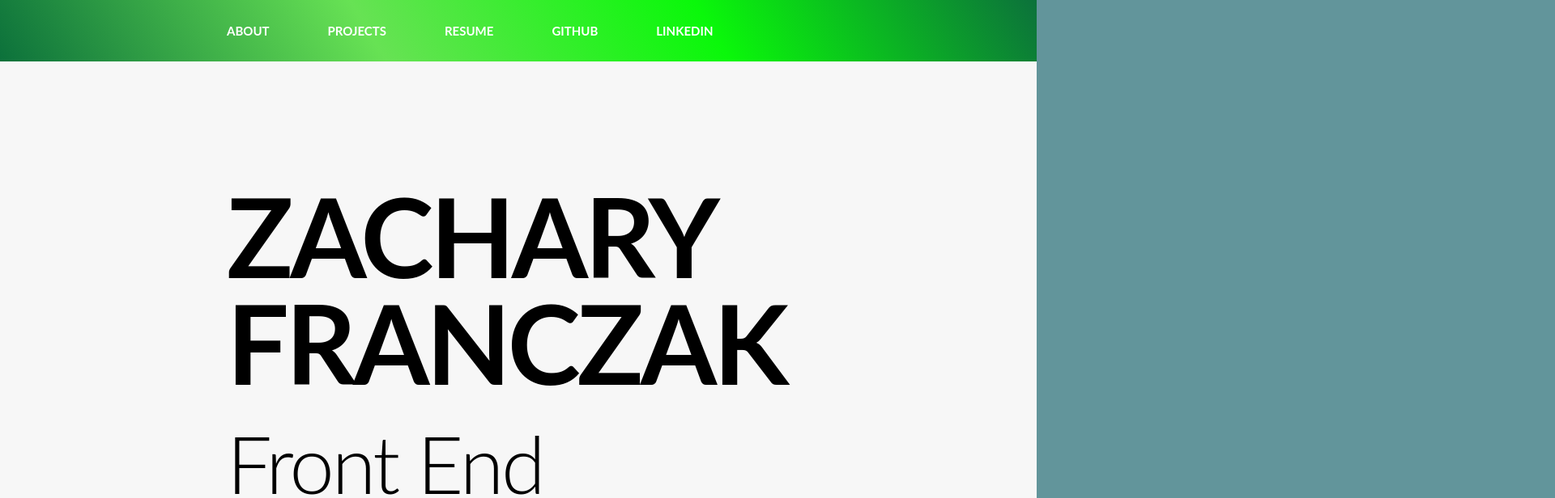
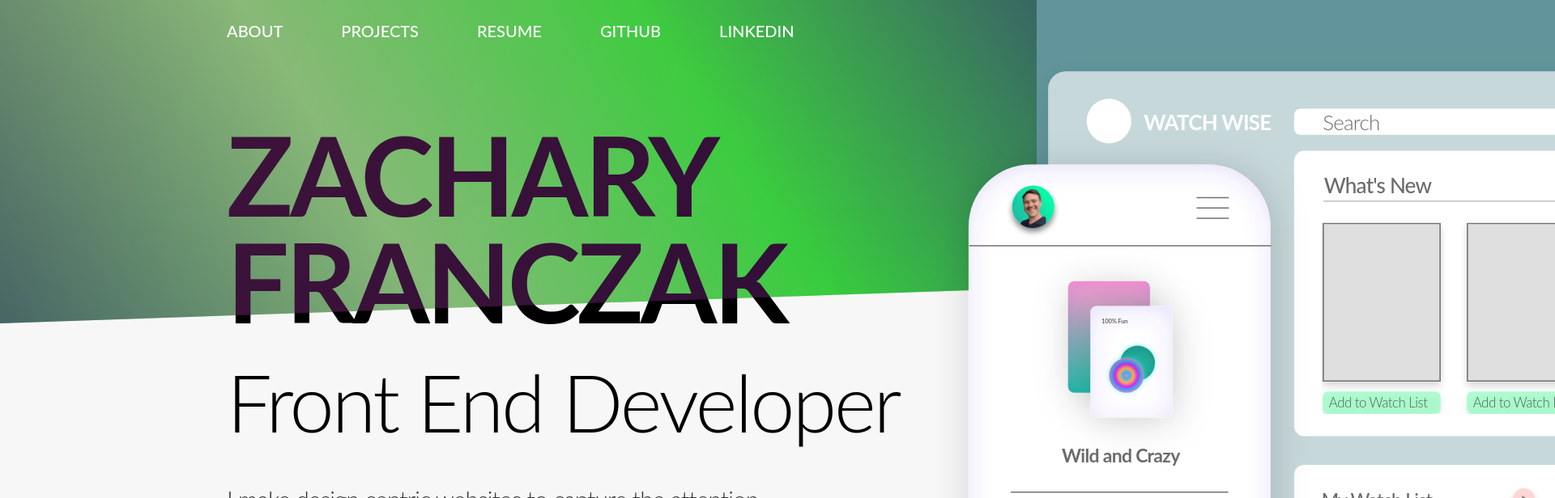
Before and after one commit to zfranczak/portfolio-v2, a React (Vite) app: page / in a window 1280 px wide. Shown: the top 616 px of the page at 81% size, 1920 px wide, since content can reach past the window. Built offline with nearby package versions, Linux system fonts and the light colour scheme.

Commit message:
header layout added gradient background and animation

```diff
--- a/src/App.css
+++ b/src/App.css
@@ -9,24 +9,3 @@ main {
   padding: 0;
   margin: 0;
 }
-
-.title,
-.sub-title,
-.section-title {
-  font-family: 'Rubik', sans-serif;
-  text-transform: uppercase;
-}
-
-.title,
-.section-title {
-  font-size: 4rem;
-}
-
-.sub-title {
-  font-size: 2rem;
-}
-
-.p {
-  padding-top: 10px;
-  font-size: 1.5rem;
-}
--- a/src/components/Header.jsx
+++ b/src/components/Header.jsx
@@ -1,5 +1,6 @@
 import React from 'react';
 import '../styles/Header.css';
+import Graphic from '../assets/Graphic.svg';
 import headshot from '../assets/zak_headshot_in_circle.png';
 import handleScrollToSection from './ScrollToSection.jsx';
 import { FaChevronDown } from 'react-icons/fa';
@@ -7,10 +8,13 @@ import { FaChevronDown } from 'react-icons/fa';
 const Header = () => {
   return (
     <div className='header' id='header'>
+      <div className='shape-overlay'></div>
+
       <div className='header-top'>
         <div className='text'>
           <div className='content'>
-            {/* <img className='headshot' src={headshot} alt='Headshot of Zak' /> */}
+            {/* <img className='headshot' src={headshot} alt='Headshot of Zak' /> */}{' '}
+            <div className='shape-overlay-2'></div>
             <div className='text-container'>
               <h1 className='title'>
                 Zachary<br></br>Franczak
@@ -18,10 +22,10 @@ const Header = () => {
               <h2 className='sub-title'>Front End Developer</h2>
               <p className='p'>
                 I make design centric websites to capture the attention of your
-                audience. I make design centric websites to capturethe attention
-                of your audience.
+                audience.
               </p>
             </div>
+            <img className='graphic' src={Graphic} alt='Project Example' />
           </div>
         </div>
       </div>
--- a/src/index.css
+++ b/src/index.css
@@ -17,4 +17,17 @@
 * {
   padding: 0;
   margin: 0;
+  box-sizing: border-box;
 }
+
+/* Define root variables for colors and font sizes */
+:root {
+  --main-color: #333; /* Main text color */
+  --accent-color: #3ceebc; /* Accent color for highlights */
+  --bg-color: #f7f7f7; /* Background color */
+  --font-xl: 136px; /* Extra large font size */
+  --font-lg: 99px; /* Large font size */
+  --font-md: 30px; /* Medium font size */
+  --font-sm: 15px; /* Small font size */
+  --font-family: 'Lato';
+}
--- a/src/styles/Header.css
+++ b/src/styles/Header.css
@@ -24,6 +24,87 @@ body {
   color: var(--main-color);
   background-color: var(--bg-color);
 }
+.header {
+  position: relative;
+  /* background: linear-gradient(
+      237deg,
+      #0c713b 0%,
+      #0af80a 32%,
+      #67e254 64%,
+      #0c713b 100%
+    )
+    0% 0% no-repeat padding-box; */
+}
+.shape-overlay {
+  position: absolute;
+  top: 0;
+  left: 0;
+  width: 100%;
+  height: 50%;
+  background: linear-gradient(
+      237deg,
+      #0c713b 0%,
+      #0af80a 32%,
+      #67e254 64%,
+      #0c713b 100%
+    )
+    0% 0% no-repeat padding-box;
+  clip-path: polygon(0% 0%, 100% 0%, 4000px 263.12px, 0% 100%);
+  z-index: 0; /* Place the shape overlay above the header content */
+}
+@keyframes gradientAnimation {
+  0% {
+    background-position: 0% 0%;
+  }
+  25% {
+    background-position: 100% 0%;
+  }
+  50% {
+    background-position: 100% 100%;
+  }
+  75% {
+    background-position: 0% 100%;
+  }
+  100% {
+    background-position: right;
+  }
+}
+.shape-overlay-2 {
+  position: absolute;
+  top: 0;
+  left: 0;
+  width: 100%;
+  height: 50%;
+  background: transparent
+    linear-gradient(
+      118deg,
+      #10f1da24 0%,
+      #10f1dacf 32%,
+      #f34bd2e0 64%,
+      #b039ffa3 100%
+    )
+    0% 0% no-repeat padding-box;
+  opacity: 0.32;
+  background-size: 500%;
+  clip-path: polygon(0% 0%, 100% 0%, 4000px 263.12px, 0% 100%);
+  z-index: 2;
+  transition: background 45s ease-in-out;
+  animation: gradientAnimation 45s infinite alternate;
+}
+
+.text-container {
+  width: 1000px;
+  position: relative;
+  z-index: 1;
+}
+.graphic {
+  overflow-x: clip;
+  width: 1600px;
+  position: absolute;
+  top: 50px;
+  left: 1130px;
+  z-index: 4;
+}
 
 /* Header styles */
 .header {
@@ -32,8 +113,12 @@ body {
   flex-direction: column;
   justify-content: flex-start;
   align-items: flex-start;
+
+  padding-top: 150px;
+  position: relative;
+}
+.header-top {
   margin: 0 280px;
-  padding-top: 150px;
 }
 
 .title {
@@ -44,6 +129,7 @@ body {
   line-height: 132px;
   margin-bottom: 1rem;
   color: black;
+  text-transform: uppercase;
 }
 
 .sub-title {
--- a/src/styles/NavBar.css
+++ b/src/styles/NavBar.css
@@ -9,9 +9,8 @@
 }
 
 .nav-bg {
-  background: transparent
-    linear-gradient(239deg, #0c713b 0%, #0af80a 32%, #67e254 64%, #0c713b 100%)
-    0% 0% no-repeat padding-box;
+  position: absolute;
+  z-index: 5;
 }
 
 .nav {
@@ -31,7 +30,7 @@
   flex-direction: column;
   text-decoration: none;
   line-height: 1;
-  font: normal normal bold 15px/18px Lato;
+  font: normal normal 500 20px/18px Lato;
 }
 
 .page-item:hover,
```
Also changed, not shown: src/assets/Graphic.svg (added).
